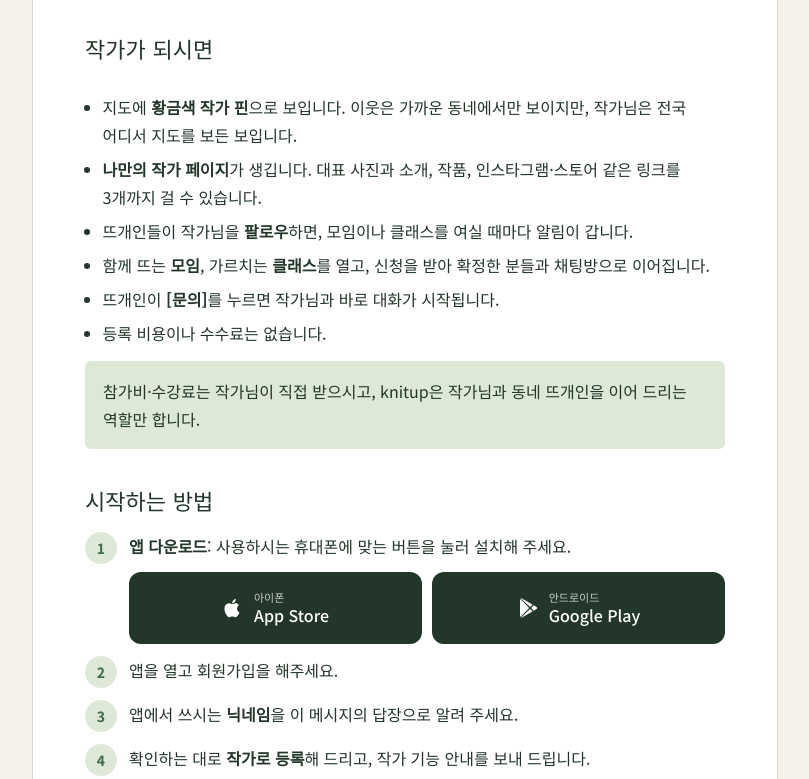
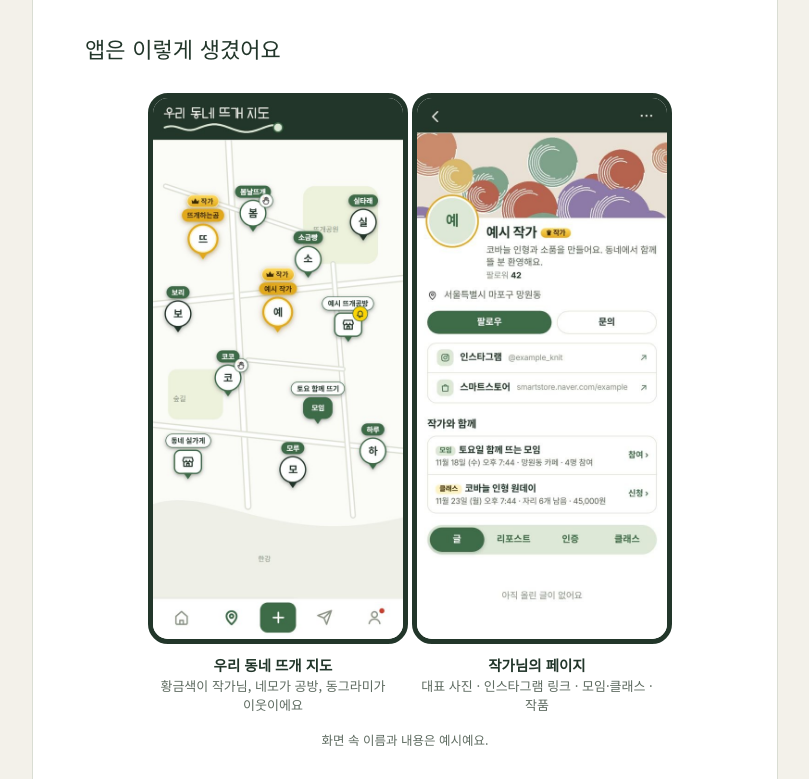
Before and after one commit to yesbeyesnono/knitup-home, a plain HTML site: page author-invite.html in a window 1280 px wide. Shown: the part 394-1173 px from the top of the page, without its empty margins (235-1044 px from the left). Drawn offline with Linux system fonts and the light colour scheme.

Commit message:
작가 초대장: 앱 화면 두 장(지도·작가 페이지) + 닡업 매거진 링크
Co-Authored-By: Claude Fable 5.2 <noreply@anthropic.com>

```diff
--- a/author-invite.html
+++ b/author-invite.html
@@ -42,6 +42,12 @@ ul.plain{margin:0;padding-left:1.1em;display:flex;flex-direction:column;gap:6px}
 .close{border-top:1px solid var(--line);padding-top:24px;display:flex;flex-direction:column;gap:10px}
 .ask{font-family:var(--display);font-size:24px;color:var(--accent)}
 .sign{color:var(--muted);font-size:14px}
+.shots{display:flex;gap:14px;justify-content:center;align-items:flex-start}
+.shots figure{flex:1 1 0;min-width:0;max-width:250px;margin:0}
+.shots img{display:block;width:100%;border-radius:20px;border:5px solid var(--fg);background:var(--paper)}
+.shots figcaption{margin-top:10px;font-size:13px;color:var(--muted);line-height:1.5;text-align:center}.shots figcaption b{display:block;color:var(--fg);font-size:14.5px}
+.cap{font-size:12.5px;color:var(--muted);text-align:center}
+.mag{background:var(--soft);border-radius:6px;padding:14px 16px;font-size:15px}.mag a{color:var(--accent);font-weight:700}
 </style></head><body><article class="letter">
   <header>
     <div class="eyebrow">knitup · <span data-nm="작가님께 드리는 초대">작가님께 드리는 초대</span></div>
@@ -52,6 +58,15 @@ ul.plain{margin:0;padding-left:1.1em;display:flex;flex-direction:column;gap:6px}
     <p>작가님, 안녕하세요. 닡업 매거진입니다.</p>
     <p>우리 동네에서 함께 뜰 친구, 이른바 '뜨친'을 찾는 앱 <b>knitup</b>을 만들었습니다. 지도에서 근처 뜨개인과 작가님, 공방을 보고, 동네 모임과 클래스에 함께하는 앱입니다.</p>
     <p>이 앱에 작가님을 <b>'작가'</b>로 모시고 싶어 연락드립니다.</p>
+  </section>
+
+  <section class="stack">
+    <h2>앱은 이렇게 생겼어요</h2>
+    <div class="shots">
+      <figure><img src="images/invite-map.jpg" alt="knitup 지도 화면: 황금색 작가 핀, 공방 핀, 모임, 이웃 핀이 동네 지도에 보이는 모습" loading="lazy"><figcaption><b>우리 동네 뜨개 지도</b>황금색이 작가님, 네모가 공방, 동그라미가 이웃이에요</figcaption></figure>
+      <figure><img src="images/invite-author.jpg" alt="knitup 작가 페이지: 대표 사진, 소개, 팔로우와 문의 버튼, 인스타그램 링크, 모임과 클래스" loading="lazy"><figcaption><b>작가님의 페이지</b>대표 사진 · 인스타그램 링크 · 모임·클래스 · 작품</figcaption></figure>
+    </div>
+    <p class="cap">화면 속 이름과 내용은 예시예요.</p>
   </section>
 
   <section class="stack">
@@ -84,6 +99,7 @@ ul.plain{margin:0;padding-left:1.1em;display:flex;flex-direction:column;gap:6px}
   <footer class="close">
     <p class="ask">함께 하시겠어요?</p>
     <p>궁금하신 점은 편하게 물어봐 주세요.</p>
+    <p class="mag">저희가 발간하는 뜨개 뉴스레터,<br><b>닡업 매거진</b>도 구경해 보세요.<br><a href="https://knitupz.stibee.com/" target="_blank" rel="noopener">닡업 매거진 보러 가기 ↗</a></p>
     <p class="sign">닡업 매거진 · knitup 드림</p>
   </footer>
 </article><script>(function(){try{var n=decodeURIComponent((location.hash||'').slice(1)).replace(/[<>]/g,'').trim().slice(0,30);if(!n)return;document.querySelectorAll('[data-nm]').forEach(function(e){e.textContent=n+' '+e.getAttribute('data-nm');});}catch(e){}})();</script></body></html>
```
Also changed, not shown: images/invite-author.jpg (added), images/invite-map.jpg (added).
